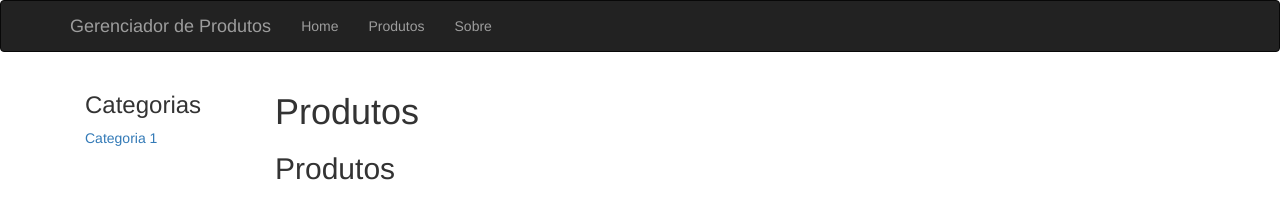
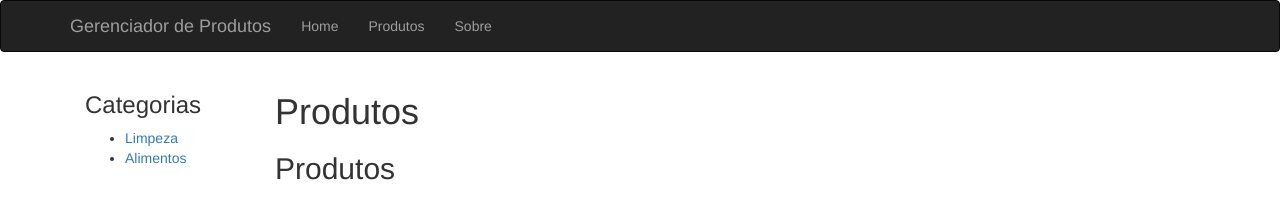
Before and after one commit to rogeriop/produtos, a React (Create React App) app: page /produtos in a window 1280 px wide. Shown: the top 218 px of the page. Built offline with nearby package versions, Linux system fonts and the light colour scheme; data requests are answered from the project's data file.

Commit message:
Curso devReactJs #18.08 - Carregando os dados de categorias do servidor

```diff
--- /dev/null
+++ b/db.json
@@ -0,0 +1,15 @@
+{
+  "produtos":[
+
+  ],
+  "categorias":[
+    {
+      "id": 1,
+      "categoria": "Limpeza"
+    },
+    {
+      "id": 2,
+      "categoria": "Alimentos"
+    }
+  ]
+}
--- a/package.json
+++ b/package.json
@@ -3,6 +3,7 @@
   "version": "0.1.0",
   "private": true,
   "dependencies": {
+    "axios": "^0.19.0",
     "bootstrap-css-only": "^4.3.1",
     "react": "^16.12.0",
     "react-dom": "^16.12.0",
--- a/src/Produtos.js
+++ b/src/Produtos.js
@@ -1,16 +1,45 @@
 import React, { Component } from 'react'
 import { Route, Link } from 'react-router-dom'
+import axios from 'axios'
+
 import ProdutosHome from './ProdutosHome'
 import Categoria from './Categoria'
 
 class Produtos extends Component {
-    render () {
+    // vamos usar o construtor para setar estado inicial componente
+    constructor (props) {
+        super(props)
+        this.state = {
+            categorias: []
+        }
+    }
+    // componente montado na tela
+    componentDidMount () {
+        axios
+            .get('http://localhost:3001/categorias')
+            .then(res => {
+                this.setState({
+                    categorias: res.data
+                })
+            })
+    }
+    renderCategoria(cat){
+        return (
+            <li key={cat.id}>
+             <Link to={`/produtos/categoria/${cat.id}`}>{cat.categoria}</Link>
+            </li>
+        )
+    }
+    render (){
         const { match } = this.props
-        return (
+        const { categorias } = this.state
+        return(
         <div classMame='row'>
             <div className='col-md-2'>
                 <h3>Categorias</h3>
-                <Link to='/produtos/categoria/1'>Categoria 1</Link>
+                <ul>
+                    {categorias.map(this.renderCategoria)}
+                </ul>
             </div>
             <div className='col-md-10'>
                 <h1>Produtos</h1>
```
